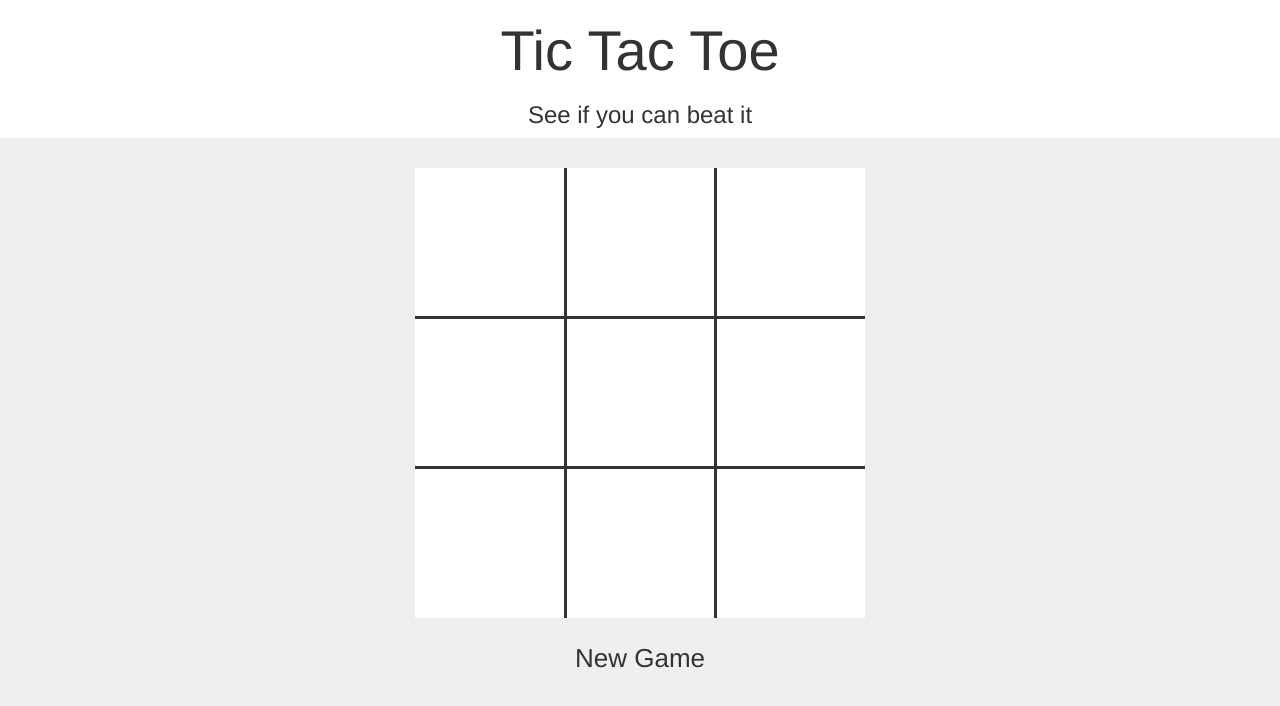
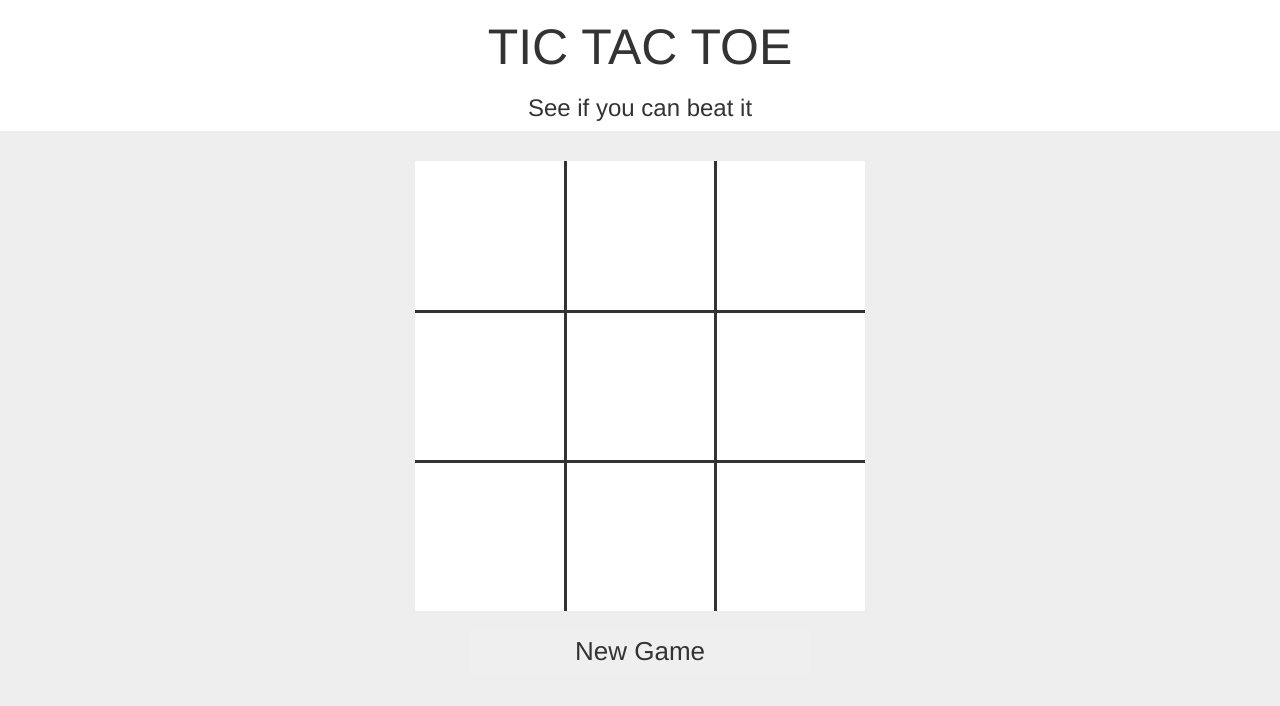
Before and after one commit to huntreslogan/tictactoe, a website: page app/index.html in a window 1280 px wide. Drawn offline with nearby package versions, Linux system fonts and the light colour scheme; some packages are replaced by stand-ins of ours; files that its build step writes are made by us from their sources.

Commit message:
Font changes

```diff
--- a/app/styles/main.css
+++ b/app/styles/main.css
@@ -15,7 +15,8 @@ body {
 
 h1 {
     text-align: center;
-    font-size: 56px;
+    font-size: 50px;
+    text-transform: uppercase;
 }
 
 table {
```
